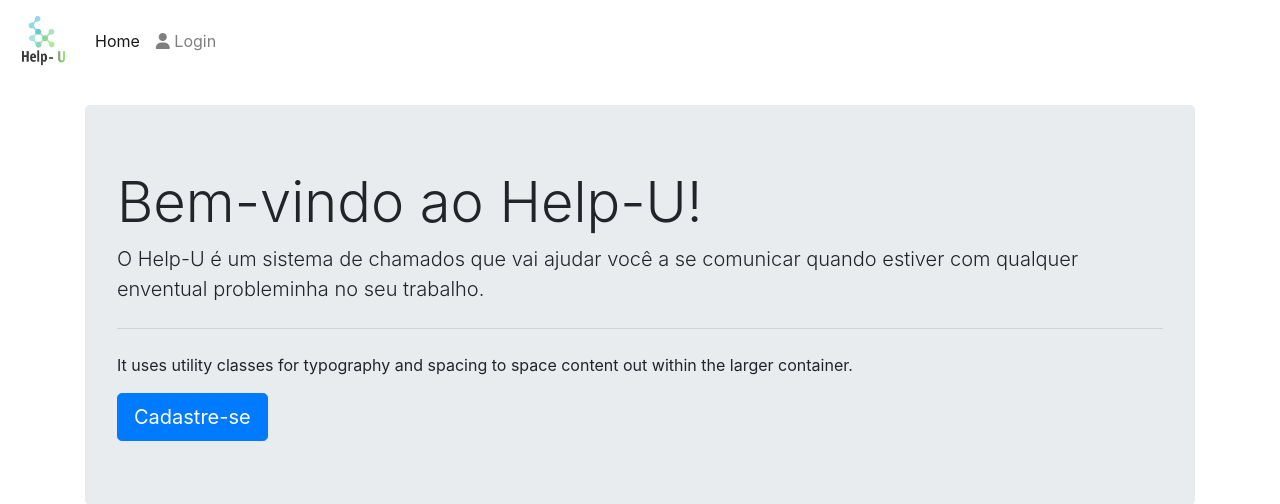
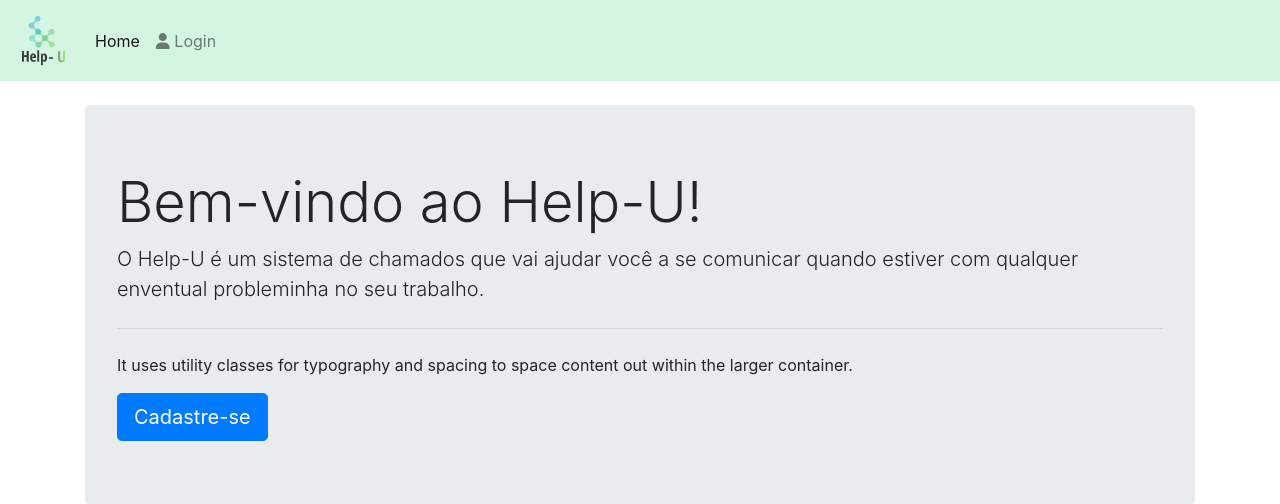
Before and after one commit to JanainaFS/helpu, a Node server app: page / in a window 1280 px wide. Shown: the top 504 px of the page. Run offline with Node 20, Linux system fonts and the light colour scheme; some libraries are stand-ins or nearby versions.

Commit message:
Cor da nav

```diff
--- a/views/partials/_navbar.handlebars
+++ b/views/partials/_navbar.handlebars
@@ -2,9 +2,12 @@
   .logo {
     width: 55px!important;
   }
+  #navBar {
+    background-color: #D5F5E3;
+  }
 </style>
 
-<nav class="navbar navbar-expand-lg navbar-light">
+<nav id="navBar" class="navbar navbar-expand-lg navbar-light">
   <a class="navbar-brand" href="/"><img class="logo" src="/img/logo.png" /></a>
   <button class="navbar-toggler" type="button" data-toggle="collapse" data-target="#navbarNavDropdown" aria-controls="navbarNavDropdown"
     aria-expanded="false" aria-label="Toggle navigation">
```
